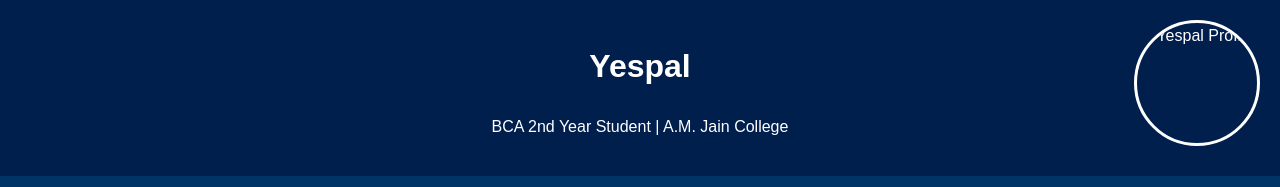
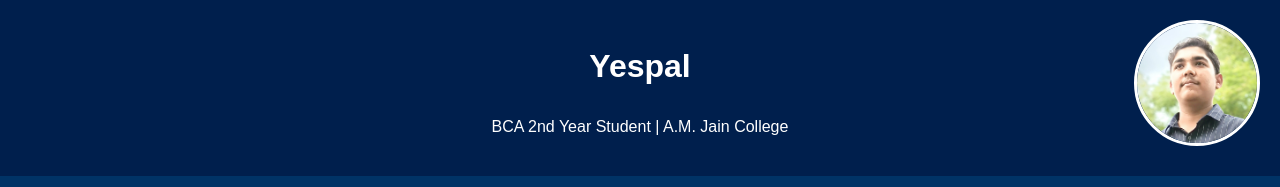
Before and after one commit to 24H314-yespal/myserver, a plain HTML site: page index.html in a window 1280 px wide. Shown: the top 187 px of the page. Drawn offline with Linux system fonts and the light colour scheme; files whose address does not match are found by name.

Commit message:
Update index.html

```diff
--- a/index.html
+++ b/index.html
@@ -106,7 +106,7 @@
     <h1>Yespal</h1>
     <p>BCA 2nd Year Student | A.M. Jain College</p>
     <!-- Profile Picture at Right Corner -->
-    <img src="images/profile.jpg" alt="Yespal Profile">
+    <img src="profile.jpg" alt="Yespal Profile">
   </header>
 
   <nav>
```
